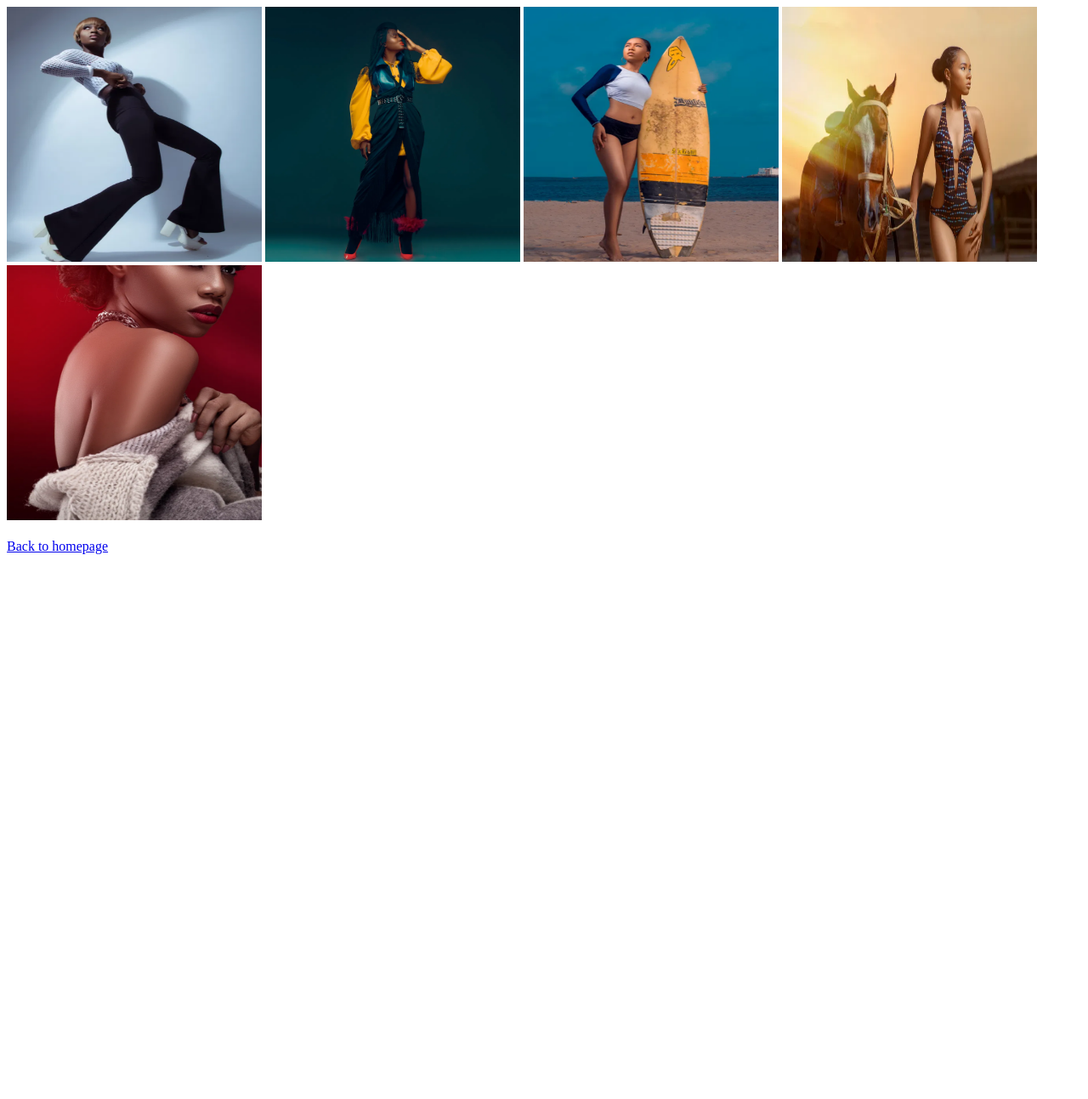
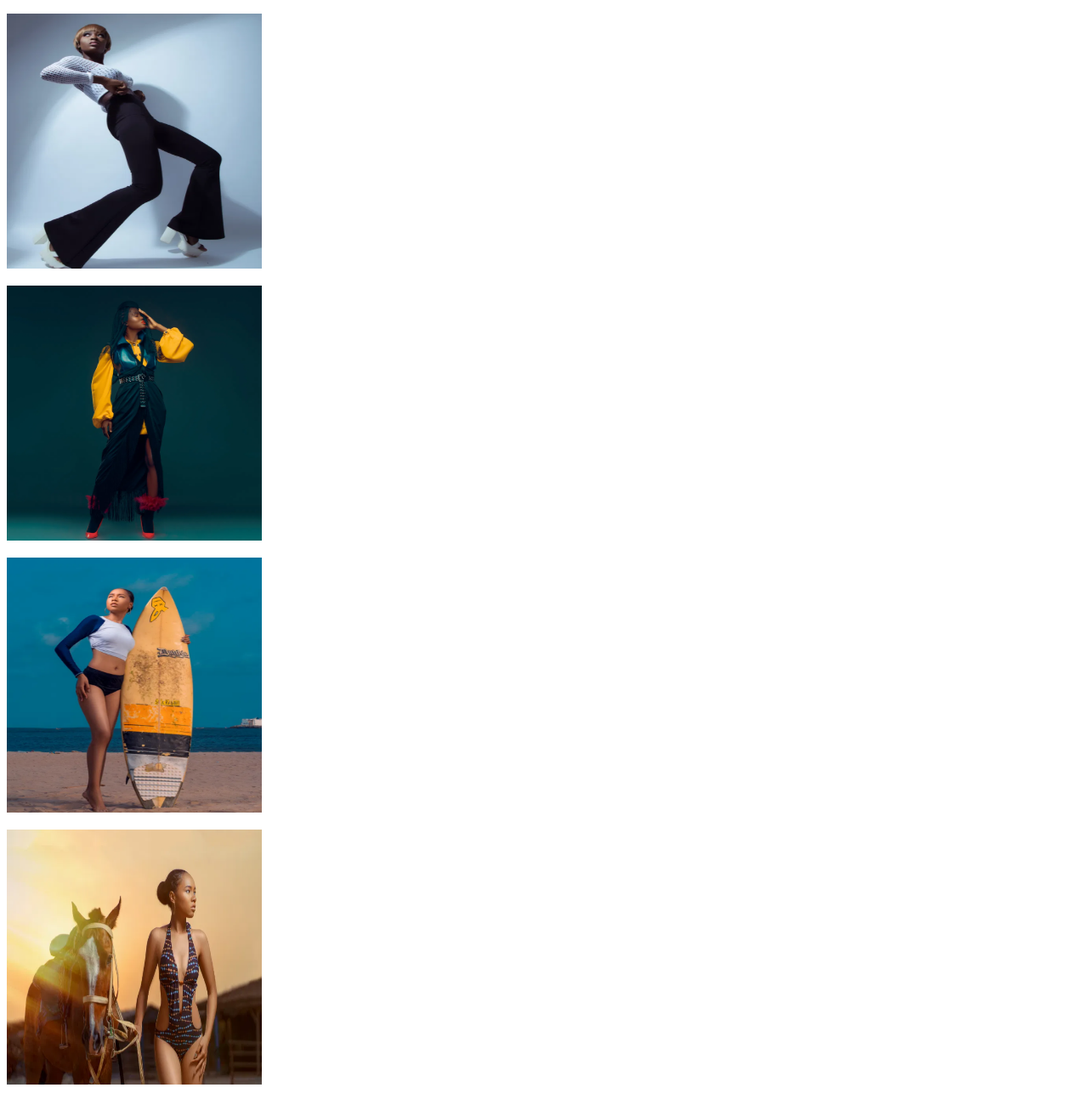
Before and after one commit to DavidAde1/Davidwebsite, a plain HTML site: page fashion.html in a window 1280 px wide. Shown: the top 1293 px of the page at 85% size. Before the commit the page ends 800 px from the top, so only its background shows below. Drawn offline with Linux system fonts and the light colour scheme.

Commit message:
Update fashion.html

```diff
--- a/fashion.html
+++ b/fashion.html
@@ -2,11 +2,11 @@
 <HTML>
 		<TITLE>FASHION PICTURES</TITLE>
 		<BODY>
-		<IMG src="Screenshot_20210411-184428.png " height="300" width="300">
-		<IMG src="Screenshot_20210411-184413.png " height="300" width="300">
-		<IMG src="Screenshot_20210411-184401.png " height="300" width="300">
-		<IMG src="Screenshot_20210411-184238.png " height="300" width="300">
-		<IMG src="Screenshot_20210411-184328.png " height="300" width="300">
+		<p><IMG src="Screenshot_20210411-184428.png " height="300" width="300"></p>
+		<p><IMG src="Screenshot_20210411-184413.png " height="300" width="300"></p>
+		<p><IMG src="Screenshot_20210411-184401.png " height="300" width="300"></p>
+		<p><IMG src="Screenshot_20210411-184238.png " height="300" width="300"></p>
+		<p><IMG src="Screenshot_20210411-184328.png " height="300" width="300"></p>
 	<br> <br>
 		<a href="index.html">Back to homepage</a>
 
```
